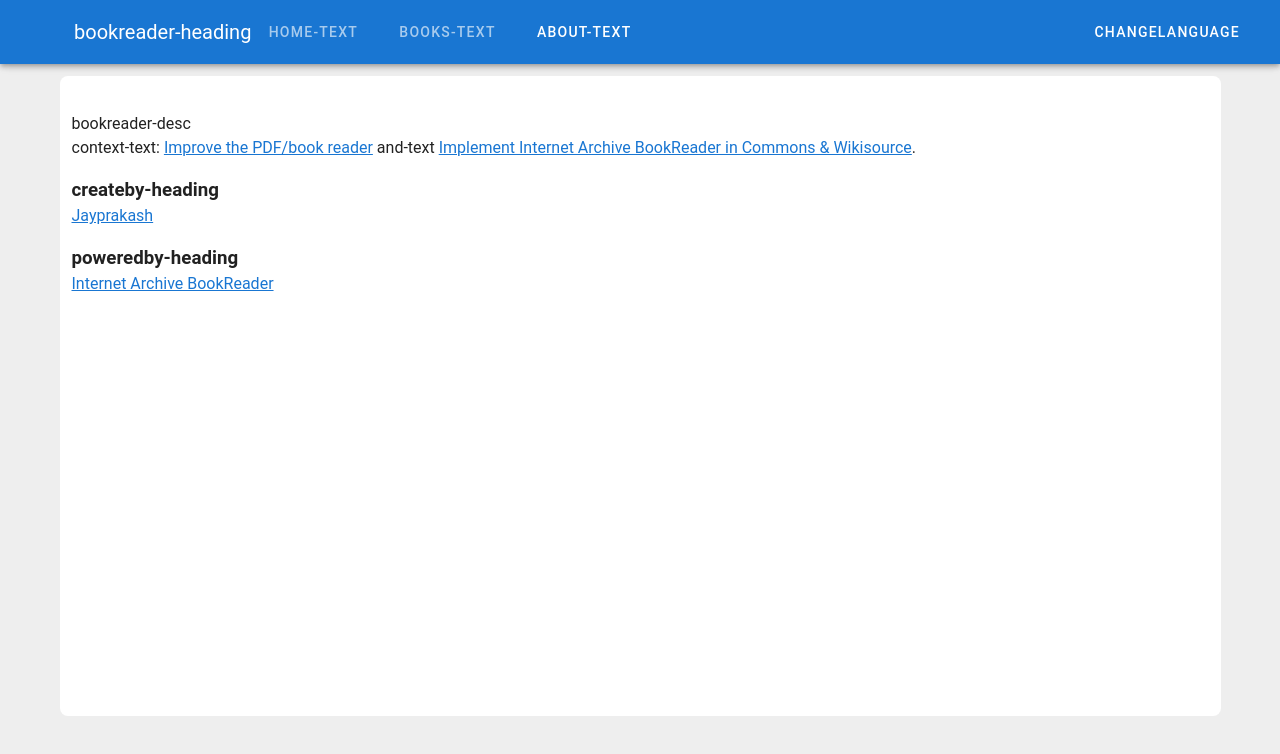
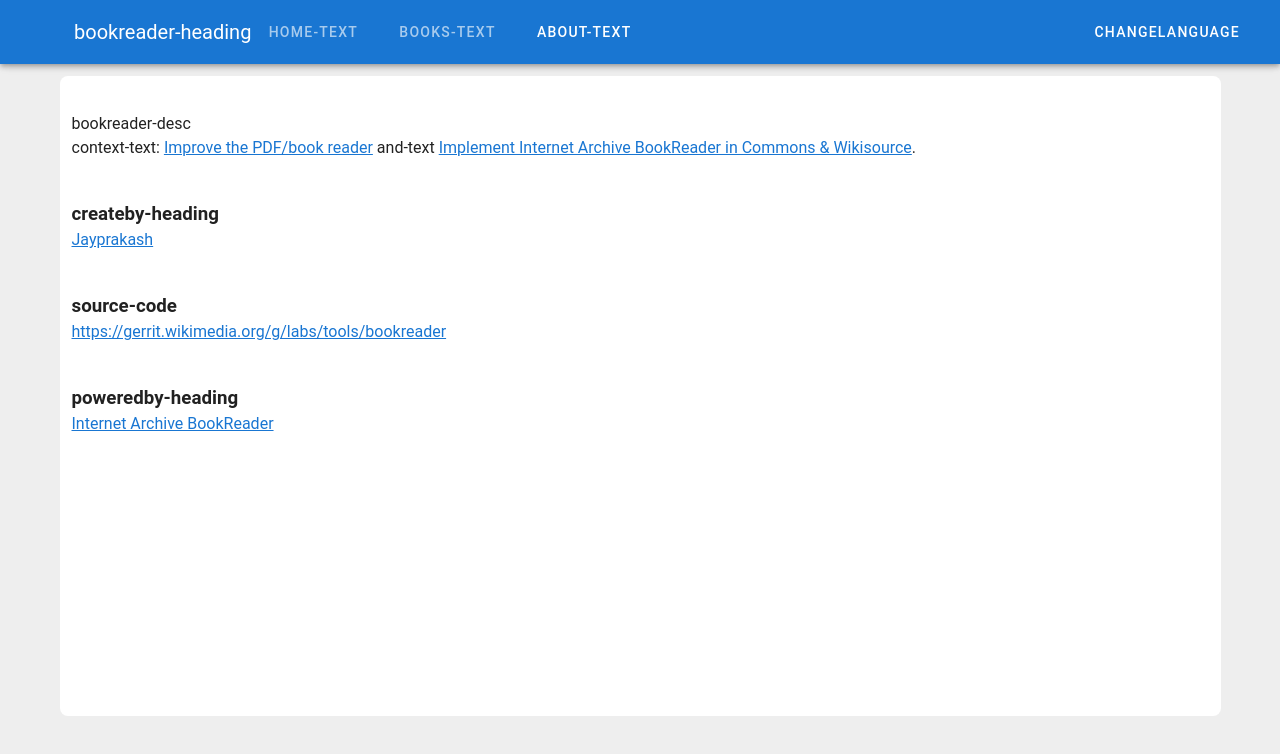
Before and after one commit to wikimedia/labs-tools-bookreader, a Vue app in the folder frontend/: page /about in a window 1280 px wide. Shown: the top 754 px of the page. Built offline with nearby package versions, Linux system fonts and the light colour scheme; some icons are missing; what vue-simple-alert would draw is missing.

Commit message:
Add source code link
Change-Id: I7cb6bbfcc4ffaf1e0ab883ba8069bf13f0dc9058

```diff
--- a/frontend/src/views/AboutView.vue
+++ b/frontend/src/views/AboutView.vue
@@ -9,10 +9,17 @@
           {{ $t('context-text') }}: <a target="__blank" href="https://meta.wikimedia.org/wiki/Community_Wishlist_Survey_2019/Multimedia_and_Commons/Improve_the_PDF/book_reader">Improve the PDF/book reader</a> {{ $t('and-text') }}
           <a target="__blank" href="https://meta.wikimedia.org/wiki/Community_Wishlist_Survey_2016/Categories/Commons#Implement_Internet_Archive_BookReader_in_Commons_&_Wikisource">Implement Internet Archive BookReader in Commons & Wikisource</a>.
         </p>
+        <br/>
         <h3>{{ $t('createby-heading') }}</h3>
         <p>
           <a target="__blank" href="https://meta.wikimedia.org/wiki/User:Jayprakash12345">Jayprakash</a>
         </p>
+        <br/>
+        <h3>{{ $t('source-code') }}</h3>
+        <p>
+          <a target="__blank" href="https://gerrit.wikimedia.org/g/labs/tools/bookreader">https://gerrit.wikimedia.org/g/labs/tools/bookreader</a>
+        </p>
+        <br/>
         <h3>{{ $t('poweredby-heading') }}</h3>
         <p>
           <a target="__blank" href="https://github.com/internetarchive/bookreader">Internet Archive BookReader</a>
```
Also changed, not shown: 1 other file (tests, documents, lock files or other folders).
